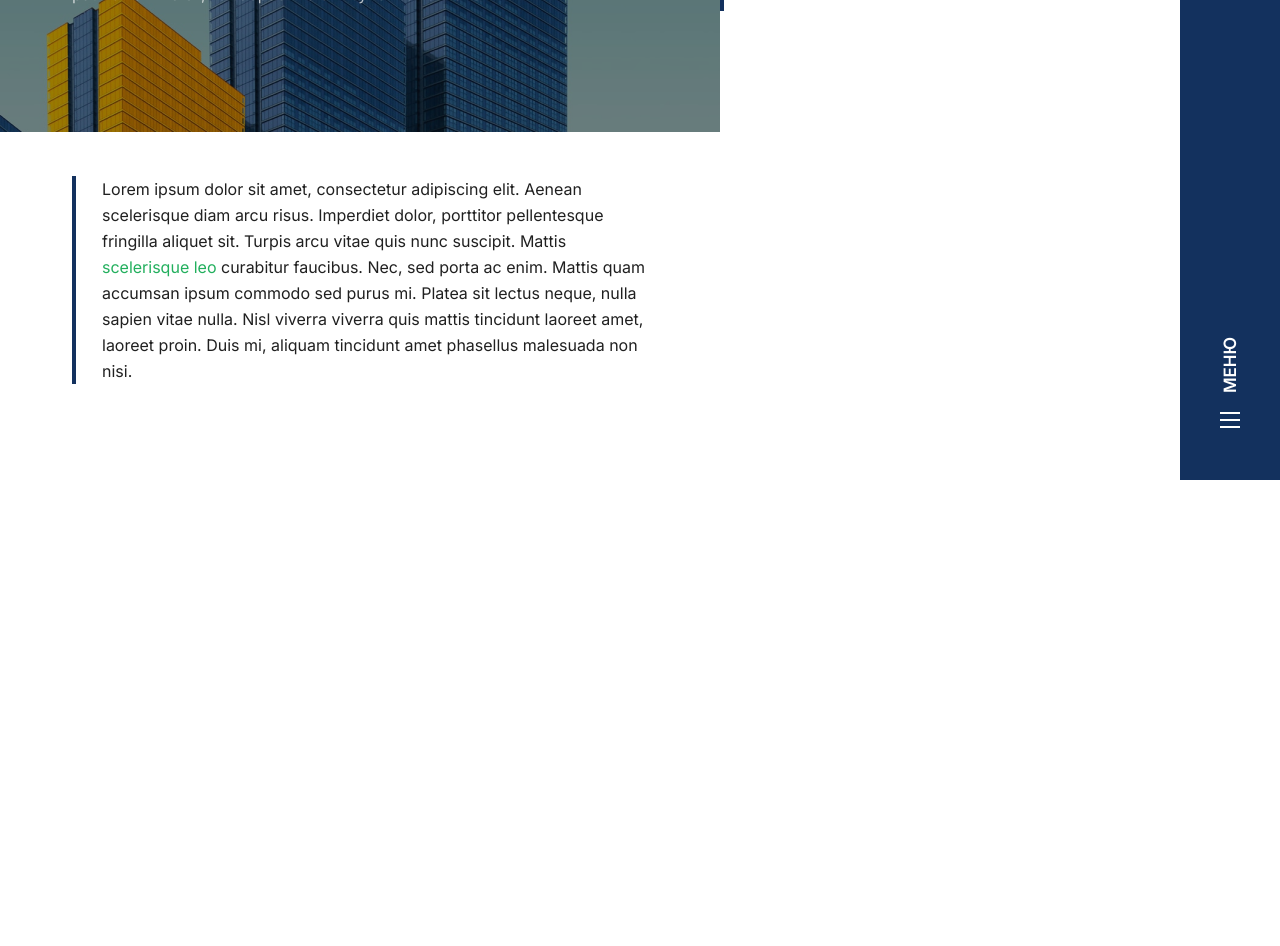
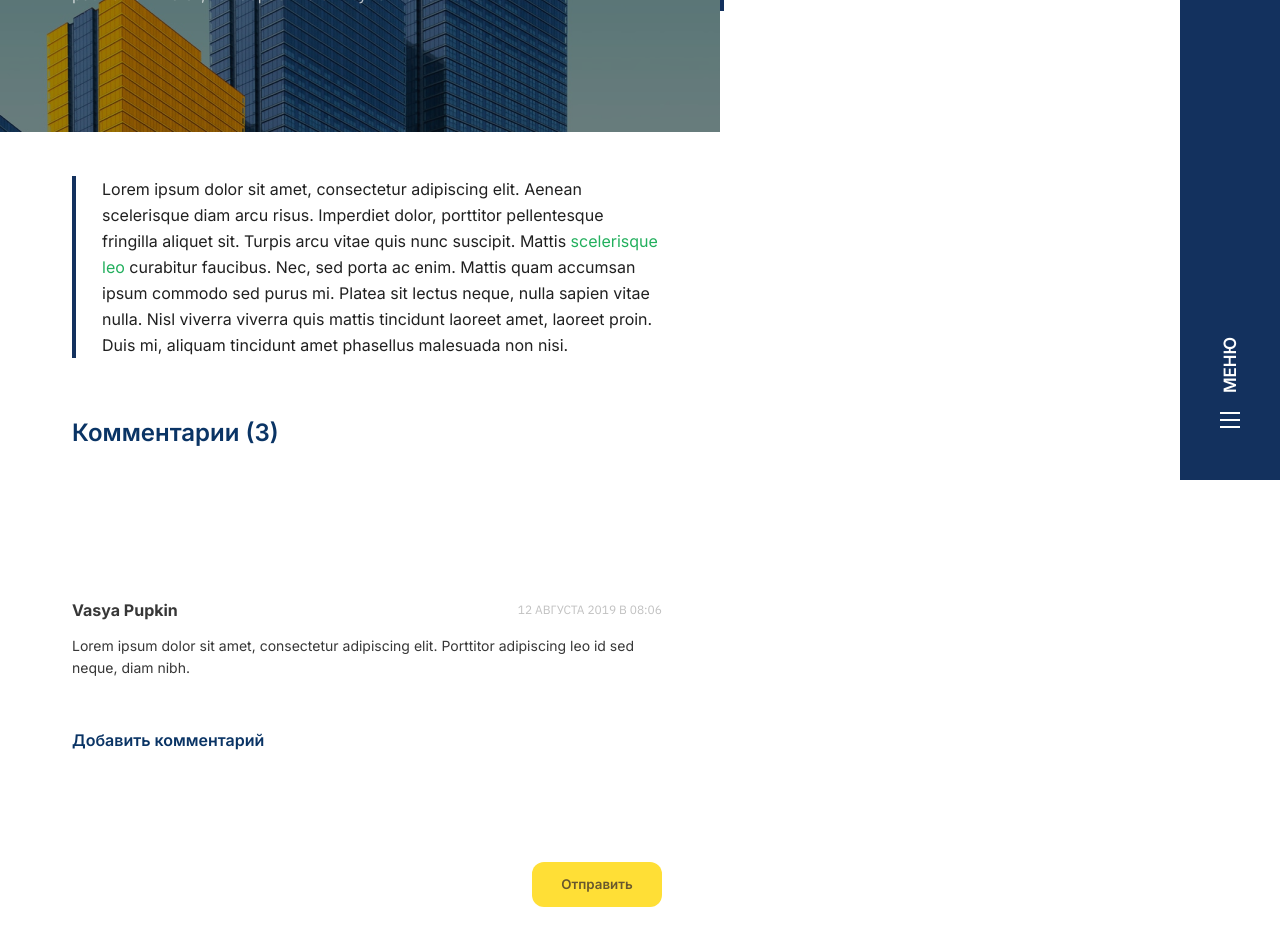
Before and after one commit to Khamzat91/news, a React (Create React App) app: page / in a window 1280 px wide. Shown: the part 320-1266 px from the top of the page. Before the commit the page ends 800 px from the top, so only its background shows below. Built offline with nearby package versions, Linux system fonts and the light colour scheme.

Commit message:
add component Comments

```diff
--- a/src/components/comments/Comments.jsx
+++ b/src/components/comments/Comments.jsx
@@ -1,4 +1,5 @@
 import React from "react";
+import './index.scss';
 
 const Comments = () => {
   return (
@@ -21,10 +22,10 @@ const Comments = () => {
           <div className="comments__inner-form__title">
             Добавить комментарий
           </div>
-          <label>
-            <input type="text" />
+          <label className="comments__inner-form__label">
+            <textarea type="text" />
+            <button className="comments__inner-form__btn">Отправить</button>
           </label>
-          <button>Отправить</button>
         </div>
       </div>
     </div>
--- a/src/components/comments/index.scss
+++ b/src/components/comments/index.scss
@@ -1 +1,77 @@
-@import '../../scss/vars';
+@import "../../scss/vars";
+
+.comments {
+  margin-top: 63px;
+  padding-bottom: 250px;
+  &__inner {
+    &-title {
+      font-size: 24px;
+      line-height: 24px;
+      margin-bottom: 156px;
+      color: #0a3465;
+      @include f600;
+    }
+    &-post {
+      margin-bottom: 48px;
+      &__info {
+        display: flex;
+        justify-content: space-between;
+        align-items: center;
+        margin-bottom: 16px;
+      }
+      &__name {
+        color: #373737;
+        line-height: 18px;
+        @include f700;
+      }
+      &__date {
+        color: #c1c1c1;
+        font-size: 12px;
+        line-height: 16px;
+        @include ibm400;
+        text-transform: uppercase;
+      }
+      &__text {
+        font-size: 14px;
+        line-height: 22px;
+        color: #373737;
+      }
+    }
+    &-form {
+      &__title {
+        color: #0a3465;
+        @include f600;
+        margin-bottom: 7px;
+      }
+      &__label {
+        position: relative;
+        textarea {
+          max-width: 602px;
+          width: 100%;
+          height: 90px;
+          resize: none;
+          padding: 10px;
+          border: none;
+          outline: none;
+        }
+      }
+      &__btn {
+        position: absolute;
+        right: 0;
+        top: 28px;
+        max-width: 130px;
+        width: 100%;
+        border: none;
+        background-color: #ffdf36;
+        border-radius: 12px;
+        color: #68572d;
+        text-align: center;
+        @include f600;
+        padding-top: 13px;
+        padding-bottom: 13px;
+        line-height: 19px;
+        cursor: pointer;
+      }
+    }
+  }
+}
--- a/src/components/full-articall/FullArticle.jsx
+++ b/src/components/full-articall/FullArticle.jsx
@@ -2,33 +2,35 @@ import React from "react";
 import { ReactComponent as Fullview } from "../../images/content/fullview.svg";
 import fullImg from "../../images/fullImg.png";
 import Article from "../article/Article";
+import Comments from "../comments/Comments";
 import "./index.scss";
 
 const FullArticle = () => {
   return (
     <div className="full-article">
       <div className="full-article__wrapper">
-        <div className="full-article__image">
-          <img src={fullImg} alt="" />
+          <img className="full-article__image" src={fullImg} alt="" />
+        <div className="full-article__left">
+        <div className="full-article__box">
           <div className="full-article__inner">
-            <div className="full-article__image-date">
-              <div className="full-article__image-date__published">
+            <div className="full-article__box-date">
+              <div className="full-article__box-date__published">
                 12 августа 2019 в 08:06
               </div>
-              <div className="full-article__image-date__viewing">
+              <div className="full-article__box-date__viewing">
                 <Fullview />
                 <span>55</span>
               </div>
             </div>
-            <div className="full-article__image-title">
+            <div className="full-article__box-title">
               Какой-то очень интересный заголовок
             </div>
-            <div className="full-article__image-text">
+            <div className="full-article__box-text">
               Я часто замечаю, что начинающие фронтенд-разработчики по несколько
               раз то начинают, то забрасывают изучение технологий.
             </div>
           </div>
-        </div>
+
         <div className="full-article__description">
           Lorem ipsum dolor sit amet, consectetur adipiscing elit. Aenean
           scelerisque diam arcu risus. Imperdiet dolor, porttitor pellentesque
@@ -39,6 +41,9 @@ const FullArticle = () => {
           mattis tincidunt laoreet amet, laoreet proin. Duis mi, aliquam
           tincidunt amet phasellus malesuada non nisi.
         </div>
+        </div>
+      <Comments/>
+        </div>
       </div>
       <Article />
     </div>
--- a/src/components/full-articall/index.scss
+++ b/src/components/full-articall/index.scss
@@ -5,9 +5,18 @@
   width: 100%;
   padding: 0 0 64px;
   margin: 0 auto;
-  display: flex;
+   display: flex;
+  &__left{
+    max-width: 720px;
+    width: 100%;
+    padding-top: 37px;
+    padding-left: 72px;
+    padding-right: 58px;
+  }
   &__image {
     position: relative;
+  }
+  &__box{
     &-date {
       display: flex;
       align-items: center;
@@ -39,14 +48,10 @@
   &__inner {
     position: absolute;
     top: 130px;
-    left: 72px;
-    right: 58px;
+    max-width: 584px;
+    width: 100%;
   }
   &__description {
-    max-width: 584px;
-    width: 100%;
-    margin-top: 37px;
-    margin-left: 72px;
     color: #202020;
     padding-left: 26px;
     border-left: 4px solid #13315E;
```
